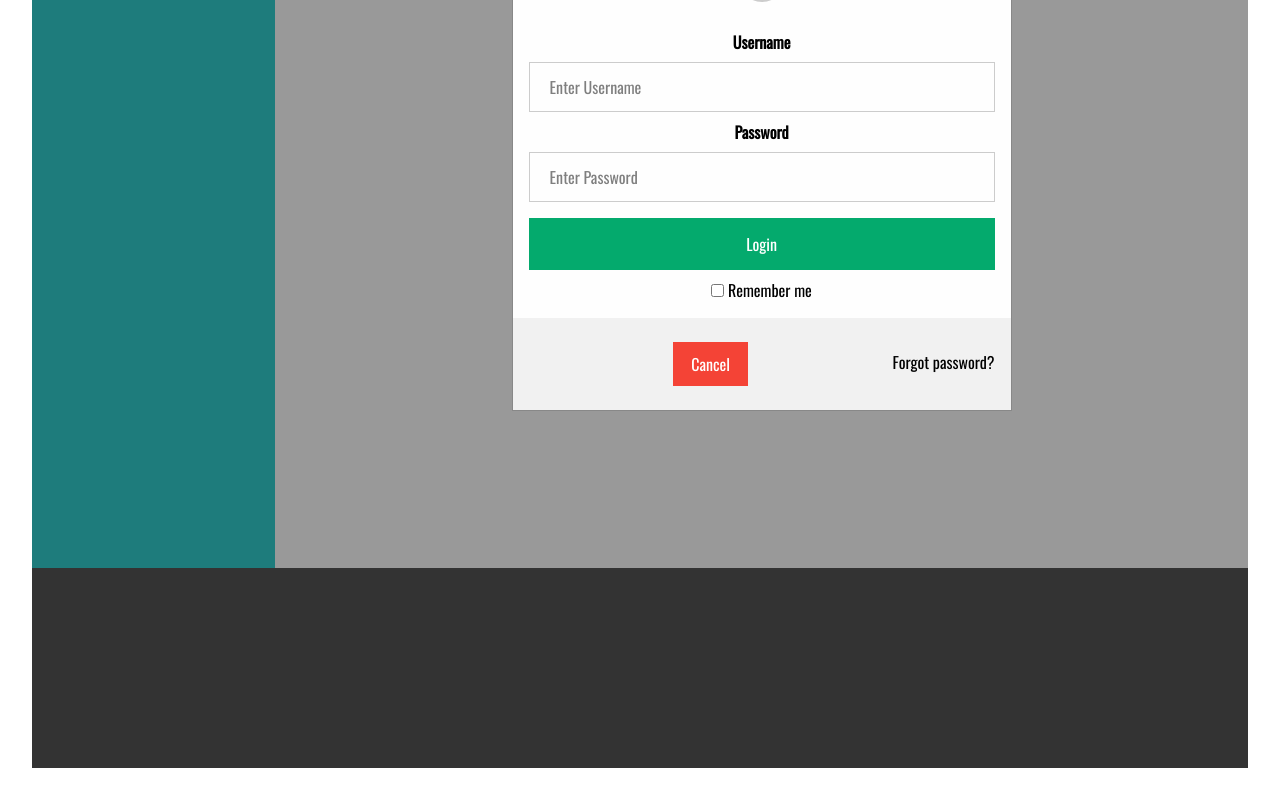
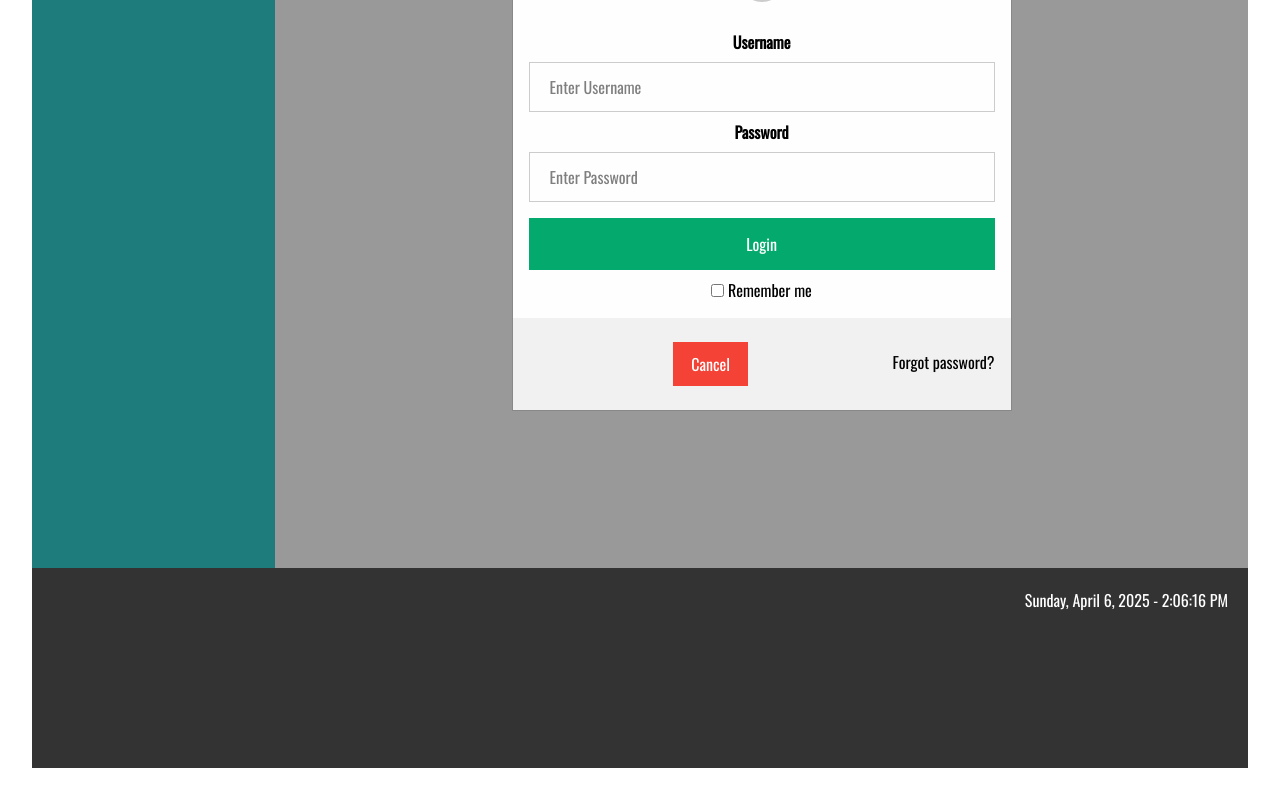
Before and after one commit to Yask00/all_in_one, a React (Vite) app in the folder app/: page /login in a window 1280 px wide. Shown: the part 264-1064 px from the top of the page. Built offline with nearby package versions, Linux system fonts and the light colour scheme.

Commit message:
feat: add date and clock in footer w Intl and Date

```diff
--- /dev/null
+++ b/app/src/components/Footer/Clock.tsx
@@ -0,0 +1,20 @@
+import { ReactElement, useEffect, useState } from "react";
+
+const Clock = (): ReactElement => {
+  const [time, setTime] = useState(new Date().toLocaleTimeString("en-US"));
+
+  useEffect(() => {
+    const time = () => {
+      const event = new Date();
+      setTime(event.toLocaleTimeString("en-US"));
+    };
+    const intervalId = setInterval(time, 1000);
+
+    return () => {
+      clearInterval(intervalId);
+    };
+  }, []);
+  return <>{time}</>;
+};
+
+export default Clock;
--- a/app/src/components/Footer/Footer.scss
+++ b/app/src/components/Footer/Footer.scss
@@ -2,4 +2,8 @@
     grid-area: footer;
     background-color: #333;
     color: #fff;
+    display: flex;
+    justify-content: flex-end;
+    padding-top: 20px;
+    padding-right: 20px;
 }
--- a/app/src/components/Footer/Footer.tsx
+++ b/app/src/components/Footer/Footer.tsx
@@ -1,8 +1,21 @@
 import { ReactElement } from "react";
 import "./Footer.scss";
+import Clock from "./Clock";
+
+const options: Intl.DateTimeFormatOptions = {
+  weekday: "long",
+  year: "numeric",
+  month: "long",
+  day: "numeric",
+};
 
 const Footer = (): ReactElement => {
-  return <footer className="footer"></footer>;
+  const date = new Intl.DateTimeFormat("en-US", options).format(new Date());
+  return (
+    <footer className="footer">
+      {date} - <Clock />
+    </footer>
+  );
 };
 
 export default Footer;
```
Also changed, not shown: 1 other file (tests, documents, lock files or other folders).
